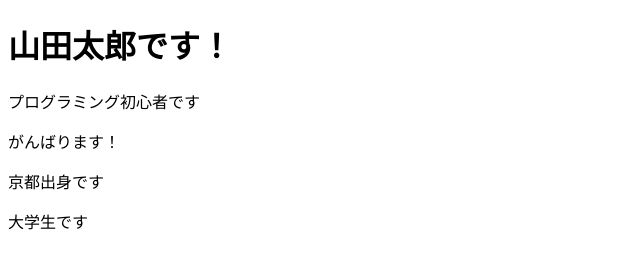
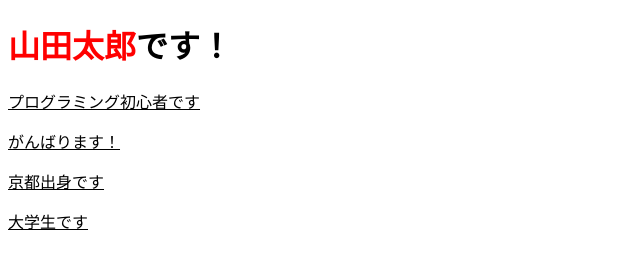
Before and after one commit to mafyyu/git_learning, a plain HTML site: page index.html in a window 1280 px wide. Shown: the whole page, without its empty margins (0-640 px from the left). Drawn offline with Linux system fonts and the light colour scheme.

Commit message:
#1 styleadd

```diff
--- a/index.html
+++ b/index.html
@@ -4,9 +4,17 @@
     <meta charset="UTF-8">
     <meta name="viewport" content="width=device-width, initial-scale=1.0">
     <title>自己紹介ページ</title>
+    <style>
+        h1 span{
+            color: red;
+        }
+        p{
+            text-decoration: underline;
+        }
+    </style>
 </head>
 <body>
-    <h1>山田太郎です！</h1>
+    <h1><span>山田太郎</span>です！</h1>
     <p>プログラミング初心者です</p>
     <p>がんばります！</p>
     <p>京都出身です</p>
```
